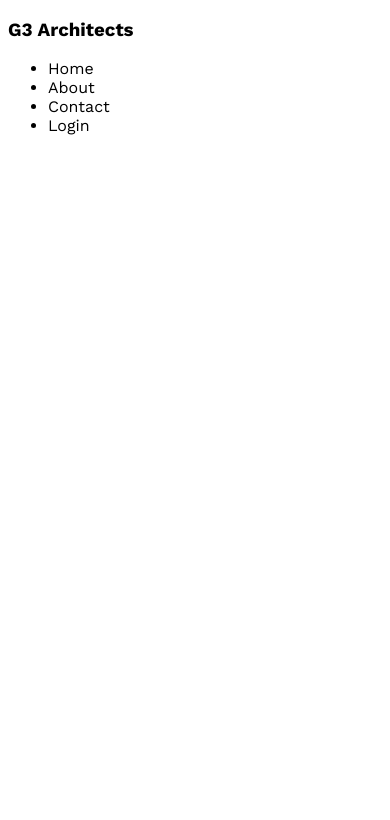
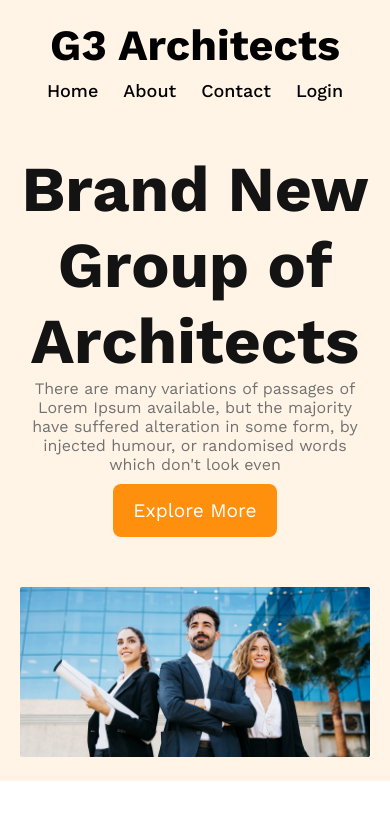
Before and after one commit to mdrabbi97324/g3-architect, a plain HTML site: page index.html in a window 390 px wide. Drawn offline with nearby package versions, Linux system fonts and the light colour scheme.

Commit message:
Compleate of header section and also responsive for mobile devices

```diff
--- a/index.html
+++ b/index.html
@@ -9,7 +9,7 @@
 <body>
     <header>
         <nav>
-            <h3>G3 Architects</h3>
+            <h3 class="nav-title">G3 Architects</h3>
             <ul>
                 <li><a href=""></a>Home</li>
                 <li><a href=""></a>About</li>
@@ -17,6 +17,17 @@
                 <li><a href=""></a>Login</li>
             </ul>
         </nav>
+        <div class="banner">
+            <div class="banner-content">
+                <h1 class="banner-title">Brand New Group of Architects</h1>
+                <p class="text-light-gray">There are many variations of passages of Lorem Ipsum available, but the majority have suffered alteration in some form, by injected humour, or randomised words which don't look even</p>
+                <button class="btn-primary">Explore More</button>
+
+            </div>
+            <div>
+                <img src="images/banner.png" alt="">
+            </div>
+        </div>
     </header>
     <main>
 
--- a/styles/style.css
+++ b/styles/style.css
@@ -4,4 +4,84 @@
 
 * {
     font-family: 'Work Sans', sans-serif;
+    margin: 0;
+    padding: 0;
 }
+
+header {
+    background: rgba(255, 144, 14, 0.10);
+    padding: 20px 100px;
+}
+
+nav {
+    display: flex;
+    justify-content: space-between;
+    align-items: center;
+
+}
+
+nav ul {
+    display: flex;
+}
+
+nav > ul > li {
+    margin-right: 25px;
+    list-style: none;
+    font-weight: 500;
+    font-size: 18px;
+}
+.nav-title {
+    font-weight: 700;
+    font-size: 2.7rem;
+}
+
+.banner-content {
+    max-width: 800px;
+    text-align: center;
+    margin: 50px auto;
+
+}
+
+.banner-title {
+    font-size: 4rem;
+    font-weight: 700;
+    color: #131313;
+}
+.text-light-gray {
+    color: #727272;
+}
+
+.btn-primary {
+    border-radius: 8px;
+    color: #FFF;
+    font-size: 1.2rem;
+    background: #FF900E;
+    padding: 15px 20px;
+    cursor: pointer;
+    border: 0;
+    margin-top: 10px;
+}
+
+.banner img {
+    width: 100%;
+
+}
+
+/* -------end Banner Section-------- */
+
+/* Responsive Design Start */
+/* Responsive for Mobile Devices (max-width: 576px) */
+
+@media screen and (max-width: 576px) {
+    header {
+        padding: 20px;
+    }
+
+    nav {
+        flex-direction: column;
+    }
+    nav ul {
+        margin-top: 10px;
+        margin-left: 25px;
+    }
+}
```
